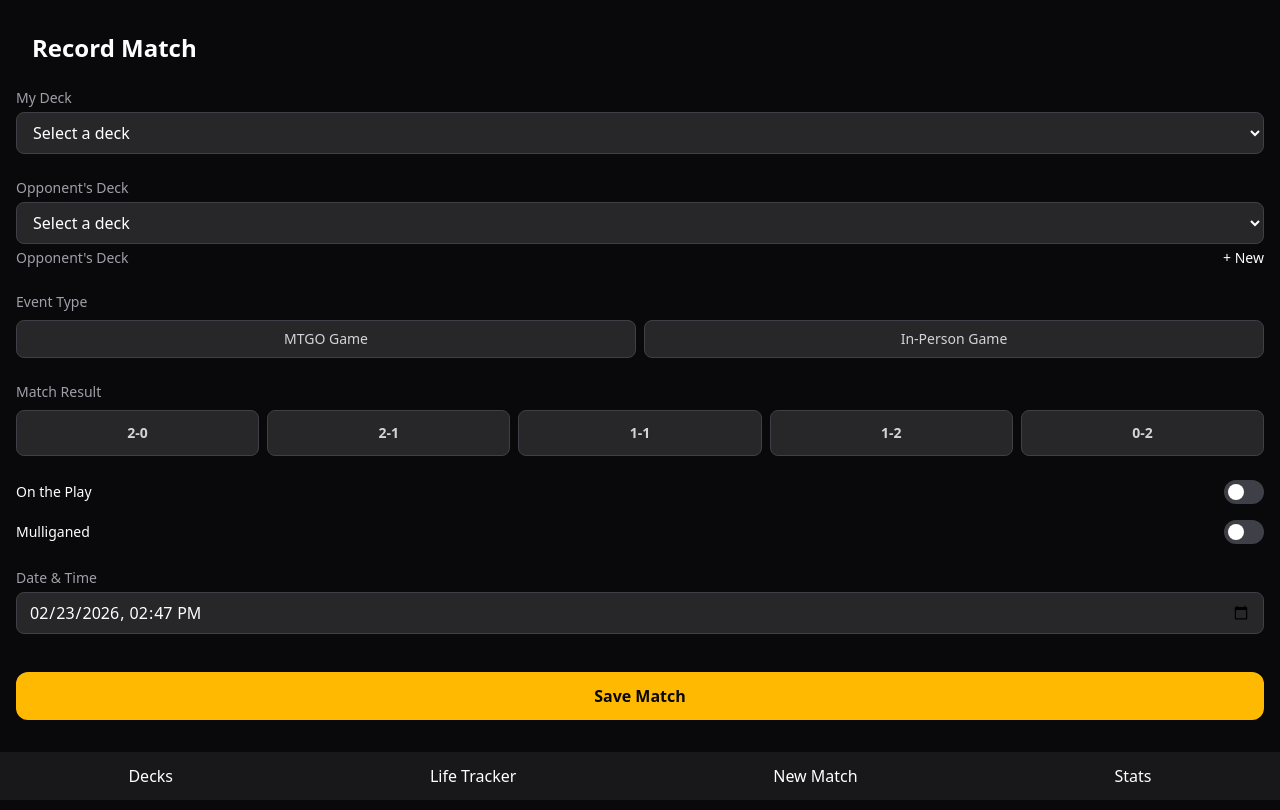
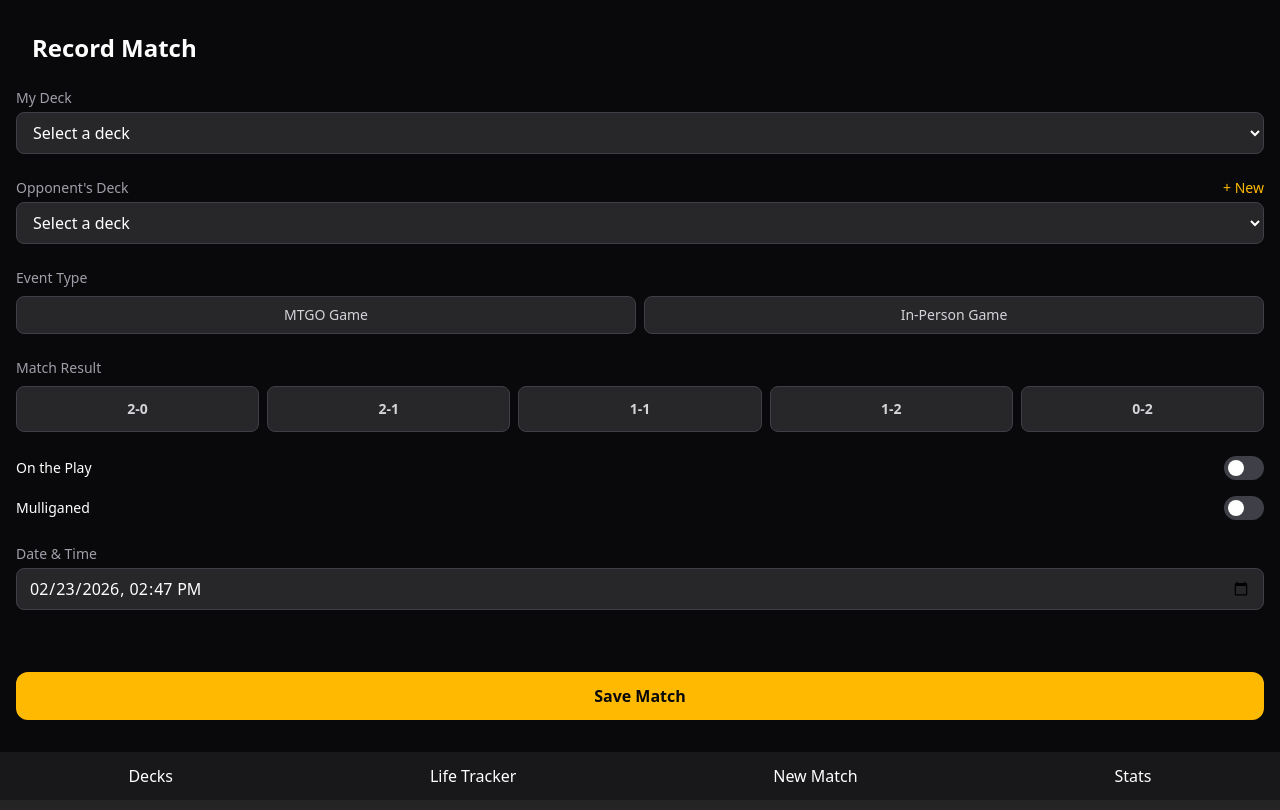
Before and after one commit to larabc/mtg-tracker, a React (Vite) app in the folder mtg-tracker/: page /new-match in a window 1280 px wide. Built offline with nearby package versions, Linux system fonts and the light colour scheme.

Commit message:
some general fixes for new match

```diff
--- a/mtg-tracker/src/pages/NewMatch.tsx
+++ b/mtg-tracker/src/pages/NewMatch.tsx
@@ -28,10 +28,7 @@ export default function NewMatch() {
     const navigate = useNavigate();
     const [isDrawerOpen, setDrawerOpen] = useState(false);
 
-    const handleOpponentDeckCreation = (newDeck: NewDeck) => {
-        const created = createDeck(newDeck);
-        setMatchData({ ...matchData, opponentDeckId: created.id })
-    }
+
 
     const [matchData, setMatchData] = useState<NewMatch>({
         deckId: '',
@@ -45,6 +42,11 @@ export default function NewMatch() {
     })
 
     const [errors, setErrors] = useState<{ deckId?: string, opponentDeckId?: string, eventType?: string, result?: string }>({});
+
+    const handleOpponentDeckCreation = (newDeck: NewDeck) => {
+        const created = createDeck(newDeck);
+        setMatchData({ ...matchData, opponentDeckId: created.id })
+    }
 
     const handleInputChange = (e: React.ChangeEvent<HTMLInputElement | HTMLSelectElement | HTMLTextAreaElement>) => {
         const { name, value } = e.target;
@@ -117,7 +119,10 @@ export default function NewMatch() {
 
                 {/* Opponent's Deck */}
                 <div className="flex flex-col gap-1">
-                    <label htmlFor="opponent-deck-select" className={labelClass}>Opponent's Deck</label>
+                    <div className="flex items-center justify-between">
+                        <label htmlFor="opponent-deck-select" className={labelClass}>Opponent's Deck</label>
+                        <button type="button" onClick={() => setDrawerOpen(true)} className="text-amber-400 text-sm">+ New</button>
+                    </div>
                     <select
                         name="opponentDeckId"
                         id="opponent-deck-select"
@@ -131,10 +136,7 @@ export default function NewMatch() {
                         ))}
                     </select>
                     {errors.opponentDeckId && <span className={errorClass}>{errors.opponentDeckId}</span>}
-                    <div className="flex items-center justify-between">
-                        <label htmlFor="opponent-deck-select" className={labelClass}>Opponent's Deck</label>
-                        <button type="button" onClick={() => { setDrawerOpen(true) }} className="text-ambre-400 text-sm">+ New</button>
-                    </div>
+
                 </div>
 
                 {/* Event Type */}
```
